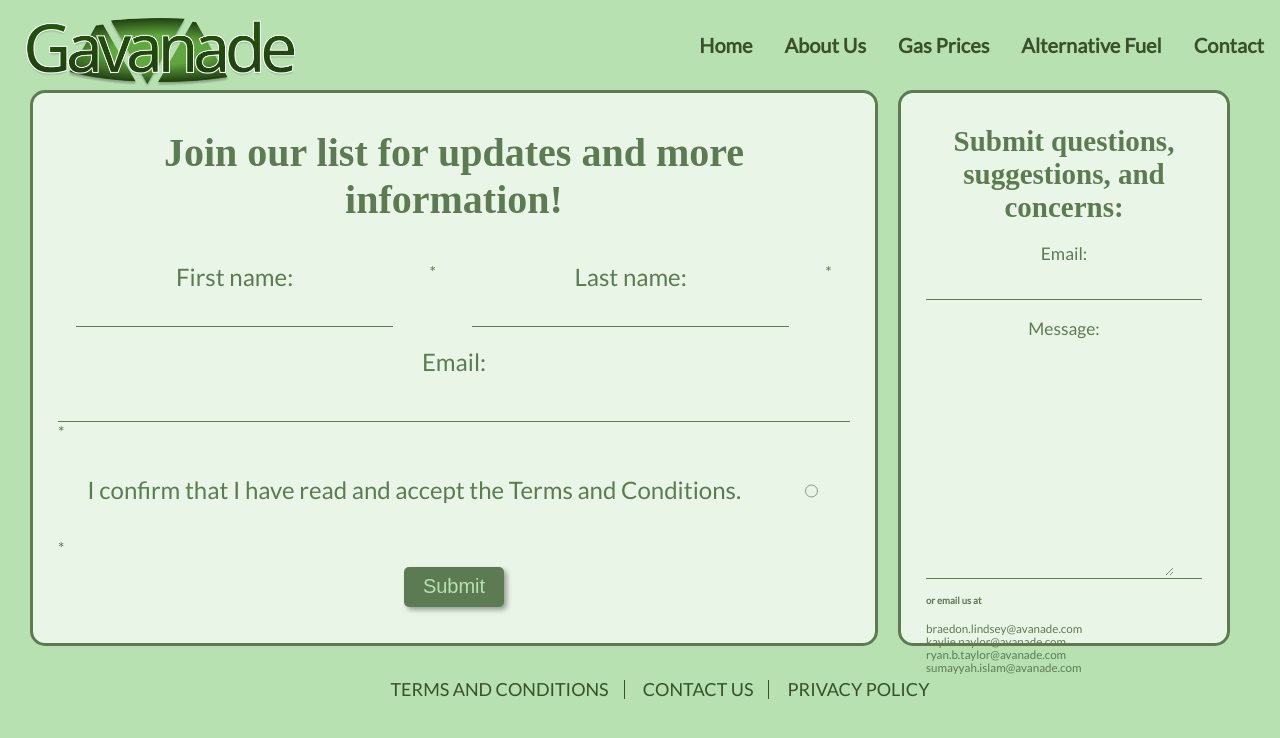
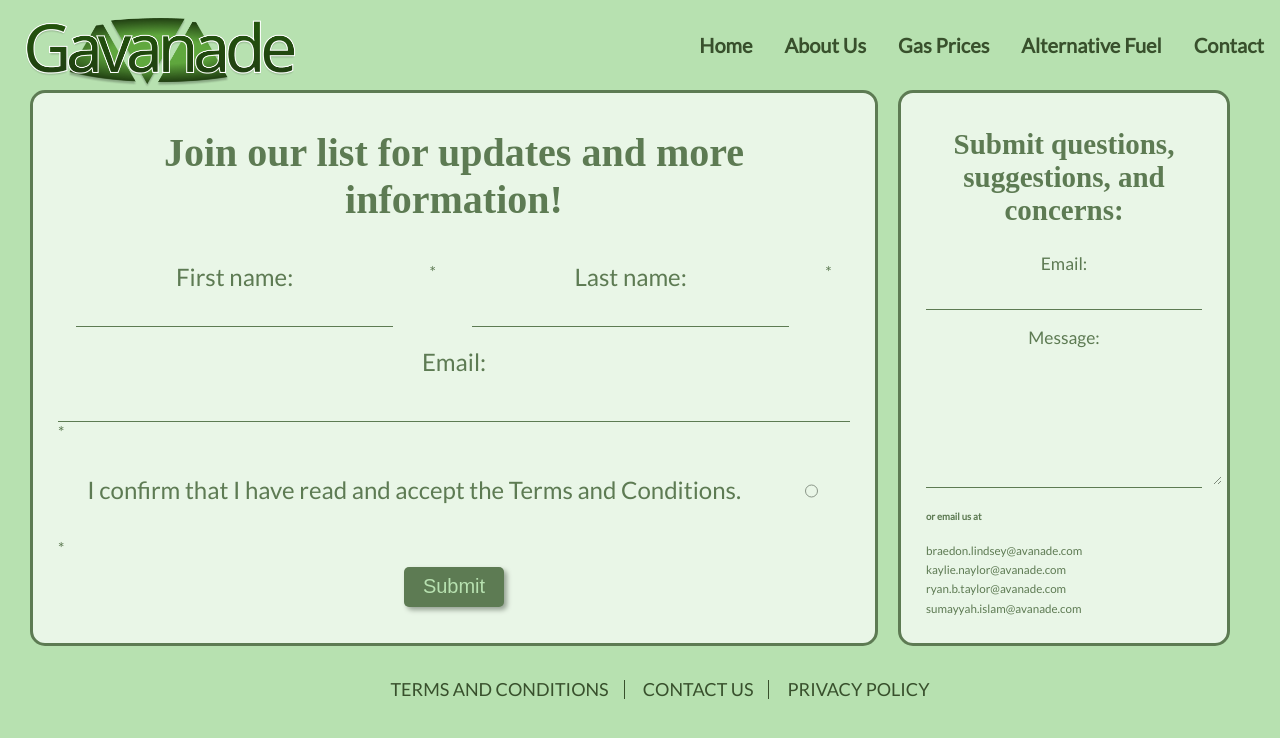
Before and after one commit to sumyisl1/Gavanade, a Flask app: page /contact in a window 1280 px wide. Shown: the top 738 px of the page. Run offline with Flask 2, Linux system fonts and the light colour scheme; some web fonts are replaced.

Commit message:
Fixed formatting of contact page

```diff
--- a/app_service/templates/contact.html
+++ b/app_service/templates/contact.html
@@ -36,7 +36,7 @@
       <input type="email" id="email" name="email"></div>
       <div class="formcomponent">
       <p class="formlabel">Message:</p>
-      <textarea name="concerns" style="width:200px; height:200px;">
+      <textarea name="concerns" style="height:100px;">
         </textarea></div>
     </form>
     <h5> or email us at</h5>
```
